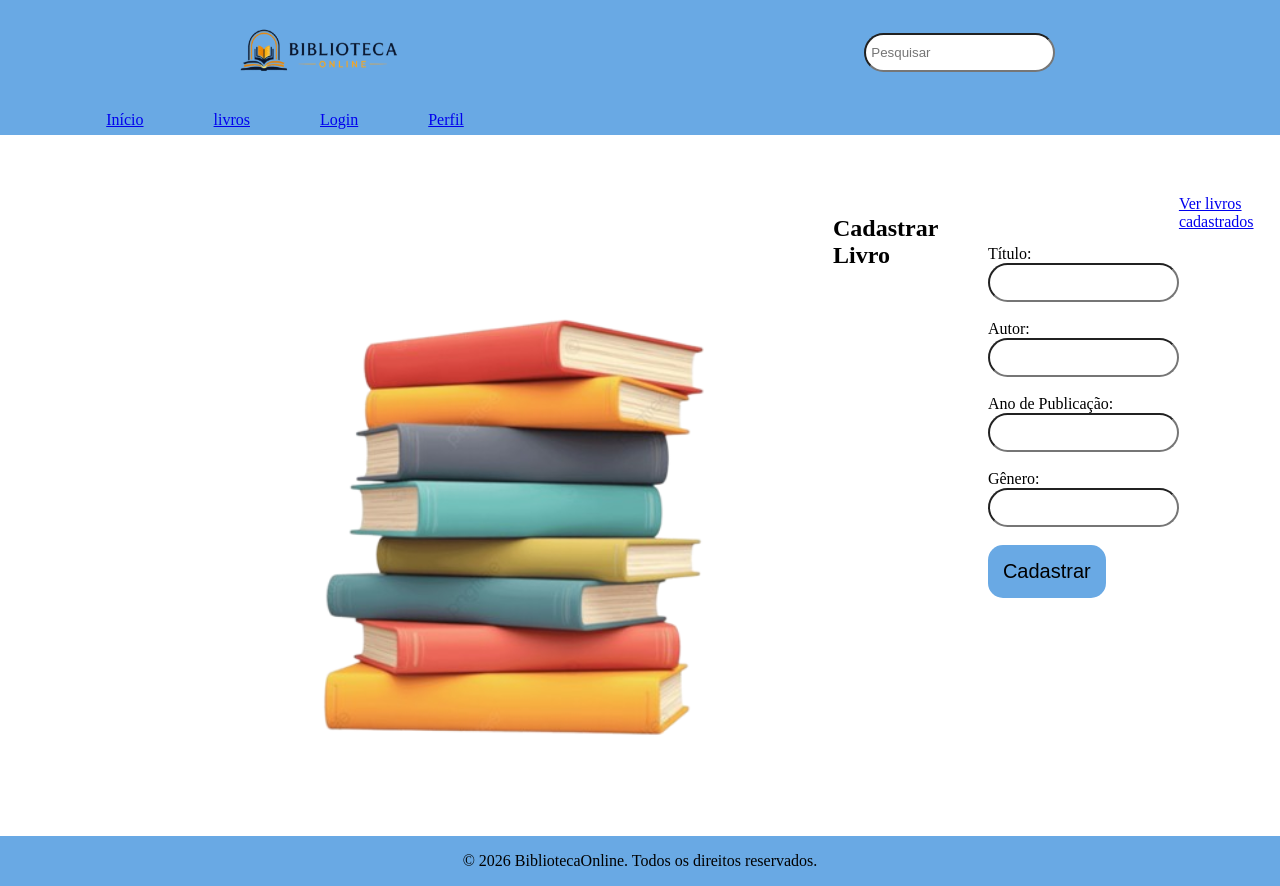
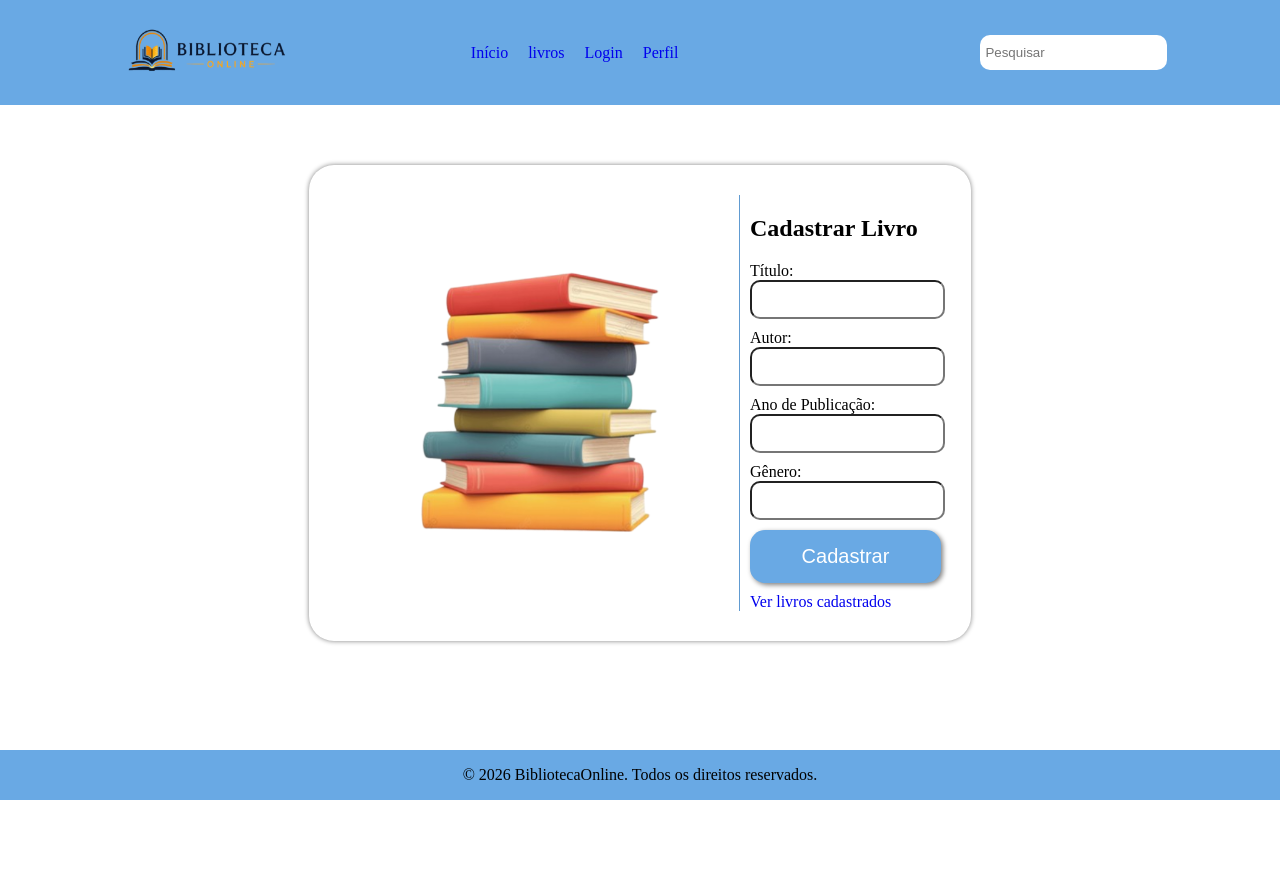
Before and after one commit to marisants/sistema_biblioteca---PSI, a Flask app: page /cadastrar_livro in a window 1280 px wide. After the commit the page ends 800 px from the top, so only its background shows below. Run offline with Flask 3, Linux system fonts and the light colour scheme; the visitor is signed in with stand-in values (Sample User, id 1).

Commit message:
o resto que faltava

```diff
--- a/app.py
+++ b/app.py
@@ -10,6 +10,7 @@ cod_admin = '2024.1'
 @app.route('/')
 def index():
     return render_template('index.html')
+
 @app.route('/livros')
 def listar_livros():
     #por enquanto tá funcionando só p admin, ai qunado tiver o p gnt normal, tem q colocar um condicional aq
@@ -121,6 +122,10 @@ def editar(id):
 
 @app.route('/cadastro', methods = ['POST', 'GET'])
 def cadastro():
+    if 'usuario' in session:
+        flash('Usuario Cadastrado')
+        return redirect(url_for('perfil'))
+
     if request.method == 'POST':
         user = request.form.get('usuario')
         senha = request.form.get('senha')
@@ -154,6 +159,7 @@ def cadastro():
 
 @app.route('/login', methods = ['GET', 'POST'])
 def login():
+
     if request.method == 'POST':
         user = request.form.get('usuario')
         senha = request.form.get('senha')
@@ -168,6 +174,10 @@ def login():
                 return redirect(url_for('listar_livros'))
         flash('usuário ou senha inválidos')
         return redirect(url_for('login'))
+
+    if 'usuario' in session:
+        flash('Usuario já está logado!')
+        return redirect(url_for('perfil'))
 
     return render_template('login.html')
 
@@ -193,7 +203,7 @@ def perfil():
 @app.route('/logout')
 def logout():
     session.pop('usuario', None)
-    return redirect(url_for('login'))
+    return redirect(url_for('index'))
 
 if __name__ == '__main__':
        app.run(debug=True)
--- a/static/css/base.css
+++ b/static/css/base.css
@@ -22,17 +22,18 @@ header{
     justify-content: space-around;
     align-items: center;
 }
-input{
+#pesquisar{
     height: 25px;
-    border-radius: 20px;
+    border-radius: 10px;
     padding: 5px;
+    border: none;
 }
 nav{
     display: flex;
     flex-direction: row;
     justify-content: center;
     align-items: center;
-    gap: 70px;
+    gap: 20px;
     color: var(--cor-menu-nav-texto);
     width: 50%;
     height: 30px;
@@ -44,12 +45,14 @@ footer{
     align-items: center;
     height: 50px;
     flex-shrink: 0;
+    margin-top: 30px;
 }
 .container{
     flex: 1 0 auto;
     padding: 60px 15% 0px 15%;
     display: flex;
-    justify-content: space-between;
+    align-items: center;
+    flex-direction: column;
 }
 button{
     padding: 15px;
@@ -57,7 +60,49 @@ button{
     border: none;
     border-radius: 15px;
     font-size: 20px;
+    color: white;
+    box-shadow: 2px 2px 5px gray;
 }
 button:hover{
     background-color: var(--cor-principal-hover);
+    transform: scale(1.1);
 }
+a{
+    text-decoration: none;
+}
+.corpo{
+    max-width: 90%;
+    padding: 30px;
+    box-shadow: 0px 0px 5px gray;
+    border-radius: 25px;
+    display: flex;
+    flex-direction: row;
+}
+form{
+    display: flex;
+    flex-direction: column;
+    gap: 15px;
+}
+.form{
+    border-left: 1px solid var(--cor-principal-hover);
+    padding-left: 10px;
+    width: 50%;
+}
+form input{
+    height: 25px;
+    border-radius: 10px;
+    padding: 5px;
+    width: 95%;
+}
+h1{
+    color: var(--cor-principal);
+}
+.flash {
+    max-width: 90%;
+    padding: 10px;
+    box-shadow: 0px 0px 5px gray;
+    border-radius: 25px;
+    margin-bottom: 10px;
+    display: flex;
+    flex-direction: row;
+}
--- a/templates/base.html
+++ b/templates/base.html
@@ -15,28 +15,31 @@
         <div class="ini">
             <!-- tem q carregar a imagem assim, q ai n dá problema no caminho dps -->
             <img src="{{ url_for('static', filename='img/logo.png') }}" alt="logo" height="105" width="190">
-            <input id="pesquisar" type="text" placeholder="Pesquisar">
-        </div>
             <div class="nav">
                 <nav>
-                <a href="#">Início</a>
-                <a href="{{ url_for('cadastro_livros') }}">livros</a>
+                    <a href="{{url_for('index')}}">Início</a>
+                    <a href="{{ url_for('listar_livros') }}">livros</a>
                     <a href="{{ url_for('login') }}">Login</a>
                     <a href="{{ url_for('perfil') }}">Perfil</a>
                     <a href="#"></a>
                 </nav>
             </div>
+            <input id="pesquisar" type="text" placeholder="Pesquisar">
+        </div>
+
     </header>
+
+    <div class="container">
         {% with mensagens = get_flashed_messages(with_categories=true) %}
             {% if mensagens %}
-          <div>
+            <div class="flash">
                 {% for categoria, msg in mensagens %}
                 <p class="{{ categoria }}">{{ msg }}</p>
                 {% endfor %}
             </div>
             {% endif %}
         {% endwith %}
-    <div class="container">
+
         {% block cont %}
         {% endblock %}
     </div>
--- a/templates/cadastro_livro.html
+++ b/templates/cadastro_livro.html
@@ -1,39 +1,40 @@
 {% extends 'base.html' %}
 
 {% block cont %}
+<div class="corpo">
+  <img src="{{ url_for('static', filename='img/inicio.png') }}" alt="logo" height="400px" width="400px">
+  <div class="form">
+    <h2>Cadastrar Livro</h2>
 
-<img src="{{ url_for('static', filename='img/inicio.png') }}" alt="logo">
+    <form method="POST" action="{{ url_for('cadastro_livros') }}">
 
-<h2>Cadastrar Livro</h2>
+        <label for="titulo">Título:</label>
+        <input type="text" id="titulo" name="titulo" required>
 
-<form method="POST" action="{{ url_for('cadastro_livros') }}">
+        <label for="autor">Autor:</label>
+        <input type="text" id="autor" name="autor" required>
 
-    <label for="titulo">Título:</label><br>
-    <input type="text" id="titulo" name="titulo" required><br><br>
+        <label for="ano">Ano de Publicação:</label>
+        <input type="number" id="ano" name="ano">
 
-    <label for="autor">Autor:</label><br>
-    <input type="text" id="autor" name="autor" required><br><br>
+        <label for="genero">Gênero:</label>
+        <input type="text" id="genero" name="genero">
 
-    <label for="ano">Ano de Publicação:</label><br>
-    <input type="number" id="ano" name="ano"><br><br>
+        <button type="submit">Cadastrar</button>
+    </form>
+    <a href="{{ url_for('listar_livros') }}">Ver livros cadastrados</a>
+  </div>
 
-    <label for="genero">Gênero:</label><br>
-    <input type="text" id="genero" name="genero"><br><br>
-
-    <button type="submit">Cadastrar</button>
-</form>
-
-<br>
-
-<a href="{{ url_for('listar_livros') }}">Ver livros cadastrados</a>
-
+</div>
 {% endblock %}
 
 {% block estilo %}
 <style>
 form{
-  margin-top: 50px;
-  margin-left: 50px;
+  gap: 0;
+}
+form input, button{
+  margin-bottom: 10px;
 }
 </style>
 {% endblock %}
--- a/templates/login.html
+++ b/templates/login.html
@@ -2,8 +2,9 @@
 
 {% block cont %}
 <div class="corpo">
-    <img src="" alt="">
+    <img src="{{url_for('static', filename = 'img/login.png')}}" alt="" height="350px" width="400px">
     <div class="form">
+        <h1>Login</h1>
         <form action="{{url_for('login')}}" method="post">
             <input type="text" name="usuario" placeholder="Usuario" required>
             <input type="password" name="senha" placeholder="Senha" required>
--- a/usuarios.json
+++ b/usuarios.json
@@ -13,5 +13,10 @@
         "usuario": "Pedro",
         "senha": "1507",
         "tipo": "admin"
+    },
+    {
+        "usuario": "arthur",
+        "senha": "2010",
+        "tipo": "comum"
     }
 ]
```
Also changed, not shown: templates/cadastro.html (+19 -3 lines), templates/index.html (+16 -1 lines), templates/livros.html (+68 -15 lines), templates/perfil.html (+31 -7 lines), static/img/cadastro.png (added), static/img/login.png (added), static/img/perfil.png (added). Lines whose indentation alone changed are shown as unchanged.
